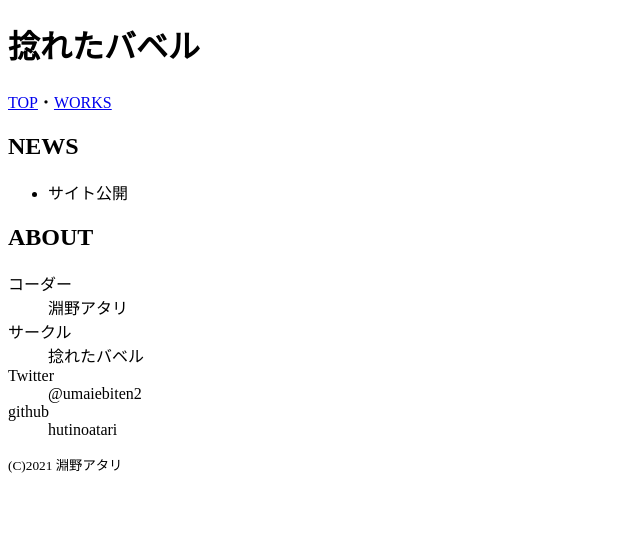
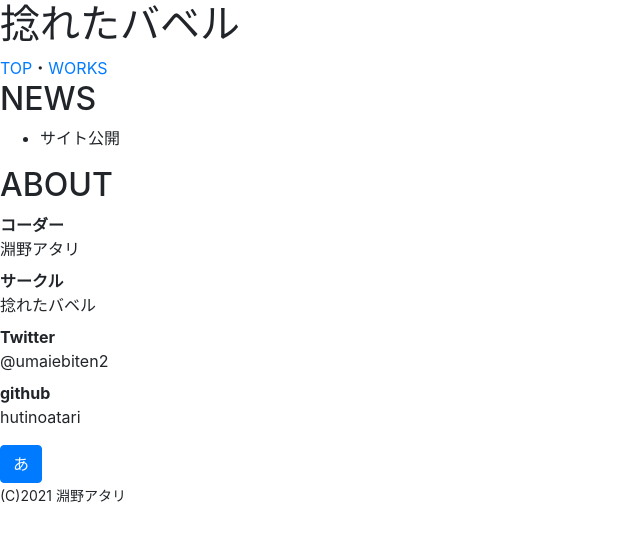
Before and after one commit to hutinoatari/portfolio, a Next.js app: page / in a window 1280 px wide. Shown: the top 542 px of the page, without its empty margins (0-640 px from the left). Built offline with nearby package versions, Linux system fonts and the light colour scheme.

Commit message:
bootstrapとscssの導入

```diff
--- /dev/null
+++ b/next.config.js
@@ -0,0 +1,7 @@
+const path = require("path");
+
+module.exports = {
+    sassOptions: {
+        includePaths: [path.join(__dirname, "styles")],
+    },
+}
--- a/package.json
+++ b/package.json
@@ -3,16 +3,19 @@
     "@types/node": "^14.14.25",
     "@types/react": "^17.0.1",
     "@types/react-dom": "^17.0.0",
+    "bootstrap": "^4.6.0",
     "next": "^10.0.6",
     "prettier": "^2.2.1",
     "react": "^17.0.1",
+    "react-bootstrap": "^1.4.3",
     "react-dom": "^17.0.1",
+    "sass": "^1.32.6",
     "typescript": "^4.1.3"
   },
   "scripts": {
     "dev": "next dev",
     "check": "tsc --noEmit",
-    "prettier": "prettier --write \"./src/**/*.tsx\" --tab-width 4",
+    "prettier": "prettier --write \"./src/**/*.{tsx,scss}\" --tab-width 4",
     "build": "next build",
     "start": "next start"
   }
--- /dev/null
+++ b/src/pages/_app.tsx
@@ -0,0 +1,9 @@
+import { FC } from "react";
+import { AppProps } from "next/app";
+import "../styles/App.scss";
+
+const App: FC<AppProps> = ({ Component, pageProps }) => {
+    return <Component {...pageProps} />;
+};
+
+export default App;
--- a/src/pages/index.tsx
+++ b/src/pages/index.tsx
@@ -1,6 +1,7 @@
 import { FC } from "react";
 import Header from "../layouts/Header";
 import Footer from "../layouts/Footer";
+import { Button } from "react-bootstrap";
 
 const Top: FC<{}> = () => {
     return (
@@ -25,6 +26,7 @@ const Top: FC<{}> = () => {
                     <dt>github</dt>
                     <dd>hutinoatari</dd>
                 </dl>
+                <Button variant="primary">あ</Button>
             </section>
             <Footer />
         </>
--- /dev/null
+++ b/src/styles/App.scss
@@ -0,0 +1 @@
+@import "~bootstrap/scss/bootstrap";
```
Also changed, not shown: 1 other file (tests, documents, lock files or other folders).
